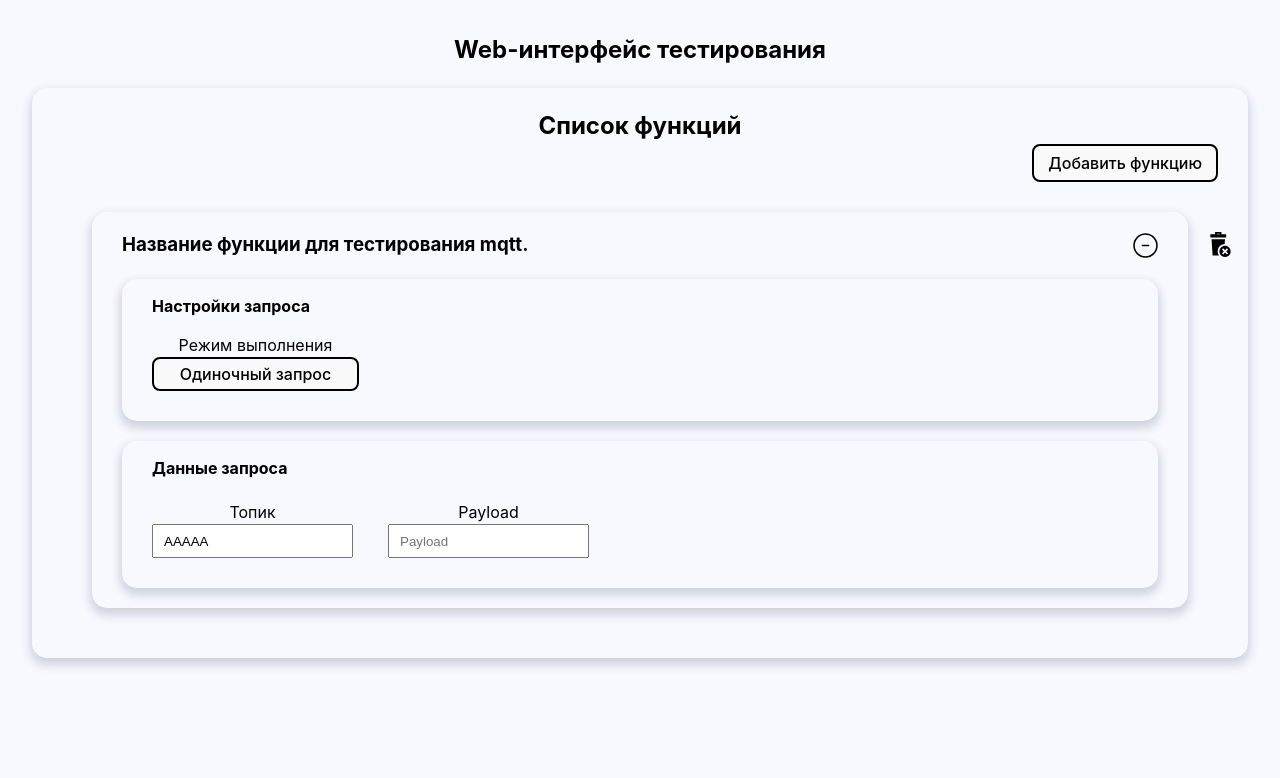
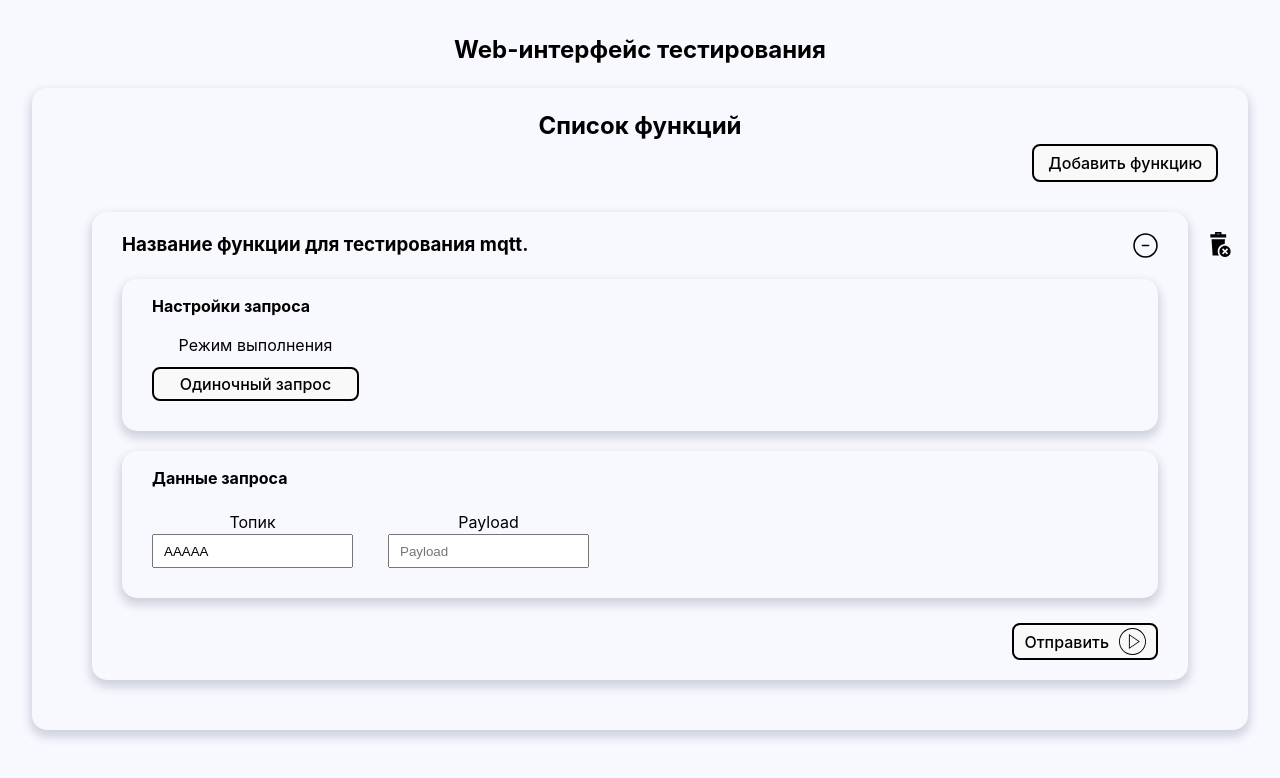
Before and after one commit to NewAlexey/mqtt-helper, a React (Vite) app in the folder frontend/: page / in a window 1280 px wide. Shown: the top 778 px of the page. Built offline with nearby package versions, Linux system fonts and the light colour scheme.

Commit message:
feat: implement method - send mqtt message

```diff
--- a/frontend/src/service/MqttService.ts
+++ b/frontend/src/service/MqttService.ts
@@ -1,8 +1,9 @@
 class MqttService {
     private readonly BACKEND_PORT = process.env.BACKEND_PORT;
-    private readonly BACKEND_HOST = process.env.BACKEND_PORT;
+    private readonly BACKEND_HOST = process.env.BACKEND_HOST;
+    private readonly BACKEND_TOPIC_ROUTE = process.env.BACKEND_TOPIC_ROUTE;
 
-    private readonly BACKEND_URL = `http://${this.BACKEND_HOST}:${this.BACKEND_PORT}`;
+    private readonly BACKEND_URL = `http://${this.BACKEND_HOST}:${this.BACKEND_PORT}/${this.BACKEND_TOPIC_ROUTE}`;
 
     public async sendMessageToMqtt(props: SendMessageToMqttPropsType) {
         await fetch(this.BACKEND_URL, {
--- a/frontend/src/shared/components/button/Button.tsx
+++ b/frontend/src/shared/components/button/Button.tsx
@@ -2,14 +2,16 @@ import React from "react";
 
 import "./style.scss";
 
-export function Button(props: IButtonProps) {
+export function Button({ icon, label, ...props }: IButtonProps) {
     return (
         <button type={"button"} {...props}>
-            <span>{props.label}</span>
+            <span>{label}</span>
+            {icon && icon}
         </button>
     );
 }
 
 interface IButtonProps extends React.ButtonHTMLAttributes<HTMLButtonElement> {
     label: string;
+    icon?: React.ReactElement;
 }
--- /dev/null
+++ b/frontend/src/shared/components/icons/PlayIcon.tsx
@@ -0,0 +1,13 @@
+import Icon from "src/assets/svg/PlayIcon.svg?react";
+import { ICommonProps } from "src/shared/components/icons/ICommonProps.ts";
+
+export function PlayIcon(props: ICommonProps) {
+    return (
+        <div
+            className={`common-icon ${props.className ? props.className : ""}`}
+            onClick={props.onClick}
+        >
+            <Icon />
+        </div>
+    );
+}
--- a/frontend/src/store/FunctionModel.ts
+++ b/frontend/src/store/FunctionModel.ts
@@ -1,4 +1,6 @@
 import { makeAutoObservable } from "mobx";
+
+import MqttService from "src/service/MqttService.ts";
 
 export class FunctionModel {
     public id: string;
@@ -6,12 +8,21 @@ export class FunctionModel {
     public payload: string;
     public mode: FunctionMode = "single";
 
+    private readonly requestService = MqttService;
+
     constructor({ id, topic, payload }: ConstructorPropsType) {
         this.id = id;
         this.topic = topic;
         this.payload = payload;
         makeAutoObservable(this);
     }
+
+    public sendRequest = async () => {
+        await this.requestService.sendMessageToMqtt({
+            topic: this.topic,
+            payload: this.payload,
+        });
+    };
 
     public onChangeTopic = (topicValue: string): void => {
         this.topic = topicValue;
--- a/frontend/src/view/pages/component/FunctionItem/FunctionItem.tsx
+++ b/frontend/src/view/pages/component/FunctionItem/FunctionItem.tsx
@@ -7,6 +7,7 @@ import { FunctionModel } from "src/store/FunctionModel.ts";
 import { FunctionHeading } from "src/view/pages/component/FunctionItem/heading/FunctionHeading.tsx";
 import { FunctionData } from "src/view/pages/component/FunctionItem/content/FunctionData.tsx";
 import { FunctionSetting } from "src/view/pages/component/FunctionItem/content/FunctionSetting.tsx";
+import { ActionContainer } from "src/view/pages/component/FunctionItem/content/ActionContainer.tsx";
 
 type FunctionItemPropsType = {
     functionModel: FunctionModel;
@@ -32,6 +33,10 @@ export const FunctionItem = observer(
                             onChangeMode={functionModel.onChangeMode}
                         />
                         <FunctionData functionModel={functionModel} />
+                        <ActionContainer
+                            mode={functionModel.mode}
+                            sendRequest={functionModel.sendRequest}
+                        />
                     </>
                 )}
             </form>
--- /dev/null
+++ b/frontend/src/view/pages/component/FunctionItem/content/ActionContainer.tsx
@@ -0,0 +1,25 @@
+import { observer } from "mobx-react-lite";
+
+import { FunctionMode } from "src/store/FunctionModel.ts";
+import { PlayIcon } from "src/shared/components/icons/PlayIcon.tsx";
+import { Button } from "src/shared/components/button/Button.tsx";
+
+export const ActionContainer = observer(({ mode, sendRequest }: PropsType) => {
+    return (
+        <div className="form-actions__container">
+            {mode === "single" ? (
+                <Button
+                    label="Отправить"
+                    className="button-start"
+                    onClick={sendRequest}
+                    icon={<PlayIcon className="start-icon" />}
+                />
+            ) : null}
+        </div>
+    );
+});
+
+type PropsType = {
+    mode: FunctionMode;
+    sendRequest: () => void;
+};
--- a/frontend/src/view/pages/component/FunctionItem/content/style.scss
+++ b/frontend/src/view/pages/component/FunctionItem/content/style.scss
@@ -19,6 +19,18 @@
 
         margin-top: 15px;
     }
+
+    .mode__container {
+        display: flex;
+        flex-direction: column;
+        gap: 10px;
+
+        .mode-button {
+            width: 207px;
+            height: fit-content;
+            padding: 5px 10px;
+        }
+    }
 }
 
 .form-data__container {
@@ -33,13 +45,22 @@
     gap: 35px;
 }
 
-.mode__container {
+.form-actions__container {
+    margin-top: 25px;
     display: flex;
-    flex-direction: column;
+    justify-content: flex-end;
+    gap: 50px;
 
-    .mode-button {
-        width: 207px;
-        height: fit-content;
-        padding: 5px 10px;
+    .button-start {
+        display: flex;
+        align-items: center;
+        gap: 10px;
+
+        padding: 3px 10px;
+    }
+
+    .start-icon {
+        width: 27px;
+        height: 27px;
     }
 }
```
Also changed, not shown: frontend/src/assets/svg/PlayIcon.svg (added), 1 other file (tests, documents, lock files or other folders).
